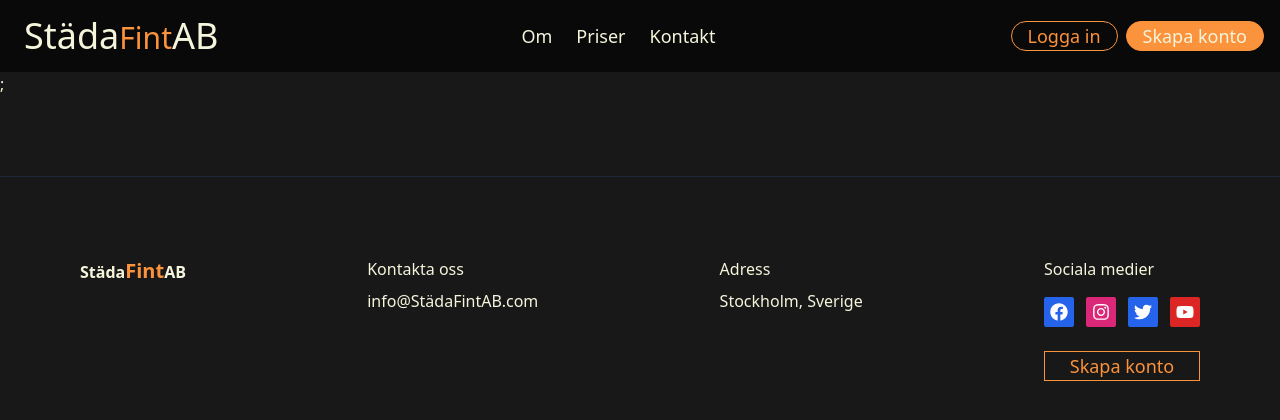
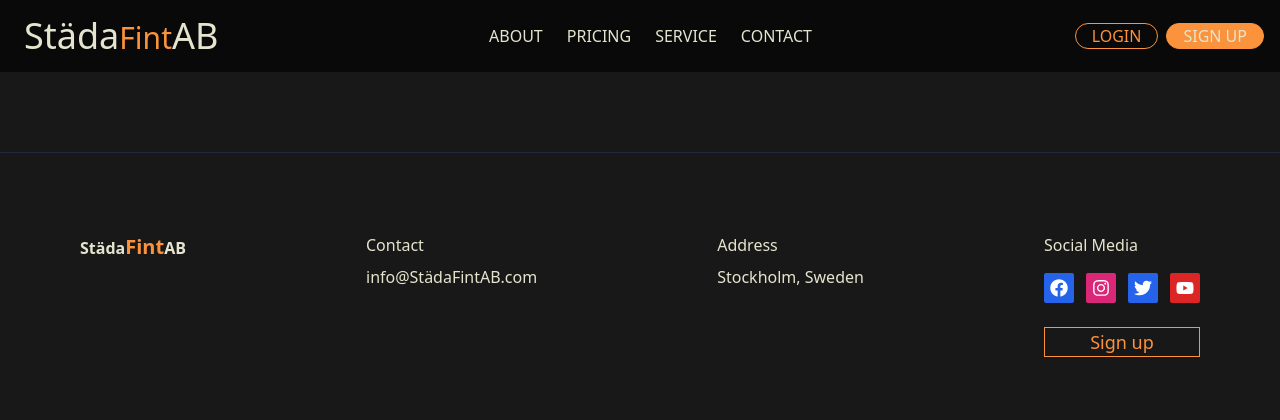
Before and after one commit to ShirinAziz/cleaning-project, a React (Vite) app: page /login in a window 1280 px wide. Shown: the top 420 px of the page. Built offline with nearby package versions, Linux system fonts and the light colour scheme.

Commit message:
Changed style

```diff
--- a/src/App.jsx
+++ b/src/App.jsx
@@ -1,11 +1,13 @@
 import { Route, Routes } from "react-router-dom";
 import Navbar from "./Components/Navbar";
 import Footer from "./Components/Footer";
+import Home from "./Components/Home";
 
 const App = () => {
   return (
     <>
-      <Navbar />;
+      <Navbar />
+      <Home />
       <Footer />
     </>
   );
--- a/src/Components/Footer.jsx
+++ b/src/Components/Footer.jsx
@@ -12,17 +12,17 @@ const Footer = () => {
         </div>
 
         <div>
-          <p>Kontakta oss</p>
+          <p>Contact</p>
           <div className="flex flex-col text-start mb:4 md:mb-0 mt-2">
             info@StädaFintAB.com
           </div>
         </div>
         <div>
-          <p>Adress</p>
-          <p className="mt-2">Stockholm, Sverige</p>
+          <p>Address</p>
+          <p className="mt-2">Stockholm, Sweden</p>
         </div>
         <div className="flex flex-col">
-          <p>Sociala medier</p>
+          <p>Social Media</p>
           <div className="flex mt-4 gap-3">
             <Link
               to="/"
@@ -52,7 +52,7 @@ const Footer = () => {
           </div>
 
           <button className="mt-6 border border-orange-400 text-lg text-orange-400">
-            Skapa konto
+            Sign up
           </button>
         </div>
       </div>
--- a/src/Components/Header.jsx
+++ /dev/null
@@ -1,7 +0,0 @@
-import React from "react";
-
-const Header = () => {
-  return <div>Header</div>;
-};
-
-export default Header;
--- /dev/null
+++ b/src/Components/Home.jsx
@@ -0,0 +1,7 @@
+import React from "react";
+
+const Home = () => {
+  return <div></div>;
+};
+
+export default Home;
--- a/src/Components/Navbar.jsx
+++ b/src/Components/Navbar.jsx
@@ -16,23 +16,26 @@ const Navbar = () => {
             </h1>
           </Link>
         </div>
-        <ul className="hidden md:flex gap-6 text-lg">
+        <ul className="hidden md:flex gap-6 text-l">
           <li>
-            <Link to="/">Om</Link>
+            <Link to="/">ABOUT</Link>
           </li>
           <li>
-            <Link to="#">Priser</Link>
+            <Link to="#">PRICING</Link>
           </li>
           <li>
-            <Link to="#">Kontakt</Link>
+            <Link to="#">SERVICE</Link>
+          </li>
+          <li>
+            <Link to="#">CONTACT</Link>
           </li>
         </ul>
-        <div className="flex gap-2 text-lg">
+        <div className="flex gap-2 text-l">
           <button className="border border-orange-400 px-4 rounded-full text-orange-400">
-            Logga in
+            LOGIN
           </button>
           <button className="border border-orange-400 px-4 rounded-full bg-orange-400">
-            Skapa konto
+            SIGN UP
           </button>
         </div>
         <button
@@ -49,11 +52,11 @@ const Navbar = () => {
           open ? "flex" : "hidden"
         } bg-[#090909] flex-col w-full items-center px-4 pt-16 pb-10 gap-6 text-[14px]`}
       >
-        <Link to="/">Om</Link>
-        <Link to="#">Priser till</Link>
-        <Link to="#">Kontakt</Link>
-        <Link to="#">Logga in</Link>
-        <Link to="#">Skapa konto</Link>
+        <Link to="/">About</Link>
+        <Link to="#">Pricing till</Link>
+        <Link to="#">Contact</Link>
+        <Link to="#">Login</Link>
+        <Link to="#">Sign up</Link>
       </div>
     </div>
   );
--- a/src/index.css
+++ b/src/index.css
@@ -4,5 +4,5 @@
 
 body {
   background-color: rgb(25, 24, 24);
-  color: beige;
+  color: rgb(229, 229, 207);
 }
```
